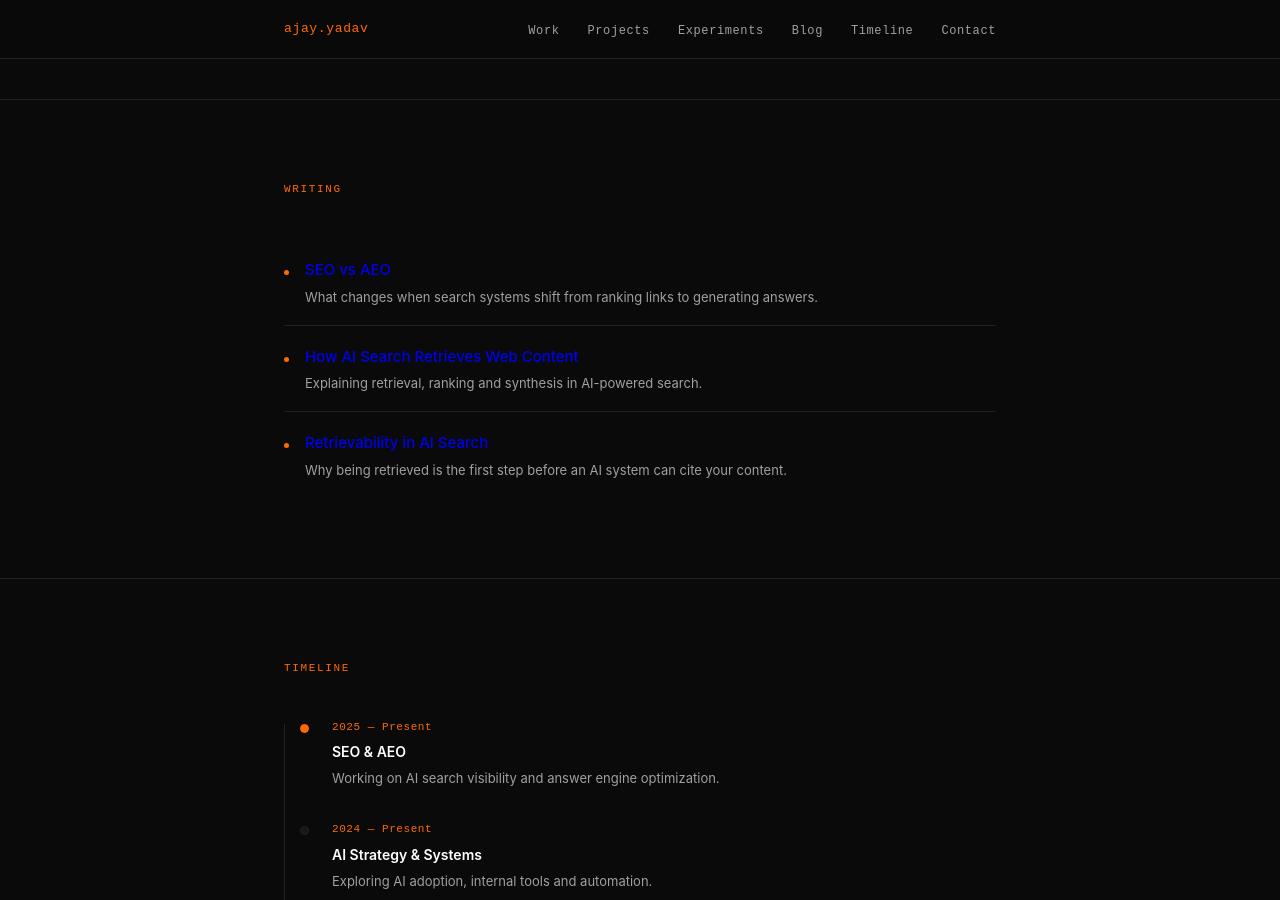
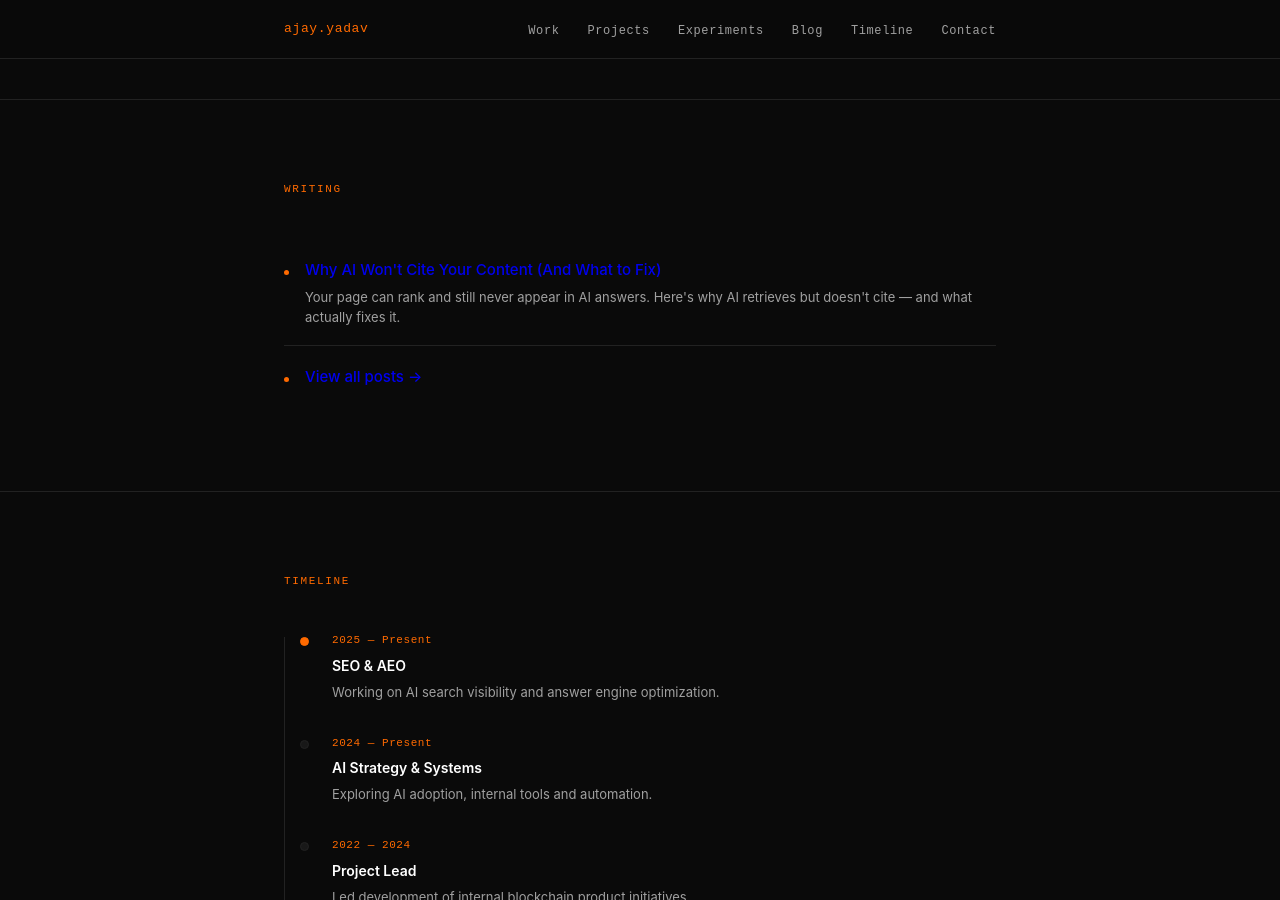
Before and after one commit to aduttya/portfolio, a Jekyll site: the page index.html, which Jekyll copies as it is, in a window 1280 px wide and 900 px high, scrolled down 2293 px. Built offline with Jekyll 4.4.1, drawn with Linux system fonts in a browser that asks for light colours.

Commit message:
update home with blog cta

```diff
--- a/index.html
+++ b/index.html
@@ -239,27 +239,18 @@
         <h2 class="section-label">Writing</h2>
         <div>
 
-          <a href="https://linkedin.com/in/ajayyadav420" target="_blank" rel="noopener" class="writing-item">
+          <a href="/blog/why-ai-wont-cite-my-content/" class="writing-item">
             <div class="writing-dot"></div>
             <div>
-              <p class="writing-title">SEO vs AEO</p>
-              <p class="writing-summary">What changes when search systems shift from ranking links to generating answers.</p>
+              <p class="writing-title">Why AI Won't Cite Your Content (And What to Fix)</p>
+              <p class="writing-summary">Your page can rank and still never appear in AI answers. Here's why AI retrieves but doesn't cite — and what actually fixes it.</p>
             </div>
           </a>
 
-          <a href="https://linkedin.com/in/ajayyadav420" target="_blank" rel="noopener" class="writing-item">
+          <a href="/blog/" class="writing-item">
             <div class="writing-dot"></div>
             <div>
-              <p class="writing-title">How AI Search Retrieves Web Content</p>
-              <p class="writing-summary">Explaining retrieval, ranking and synthesis in AI-powered search.</p>
-            </div>
-          </a>
-
-          <a href="https://linkedin.com/in/ajayyadav420" target="_blank" rel="noopener" class="writing-item">
-            <div class="writing-dot"></div>
-            <div>
-              <p class="writing-title">Retrievability in AI Search</p>
-              <p class="writing-summary">Why being retrieved is the first step before an AI system can cite your content.</p>
+              <p class="writing-title">View all posts →</p>
             </div>
           </a>
 
```
